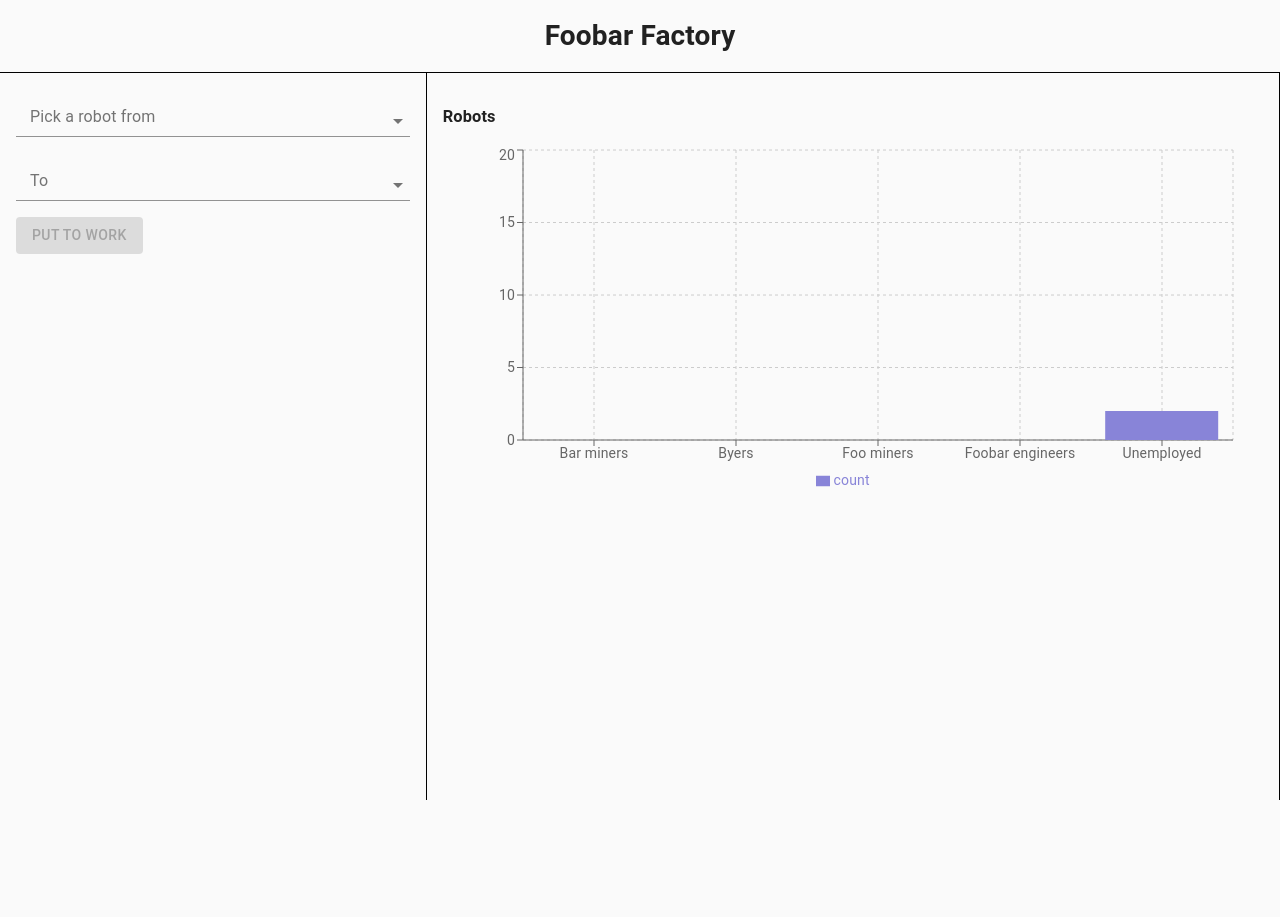
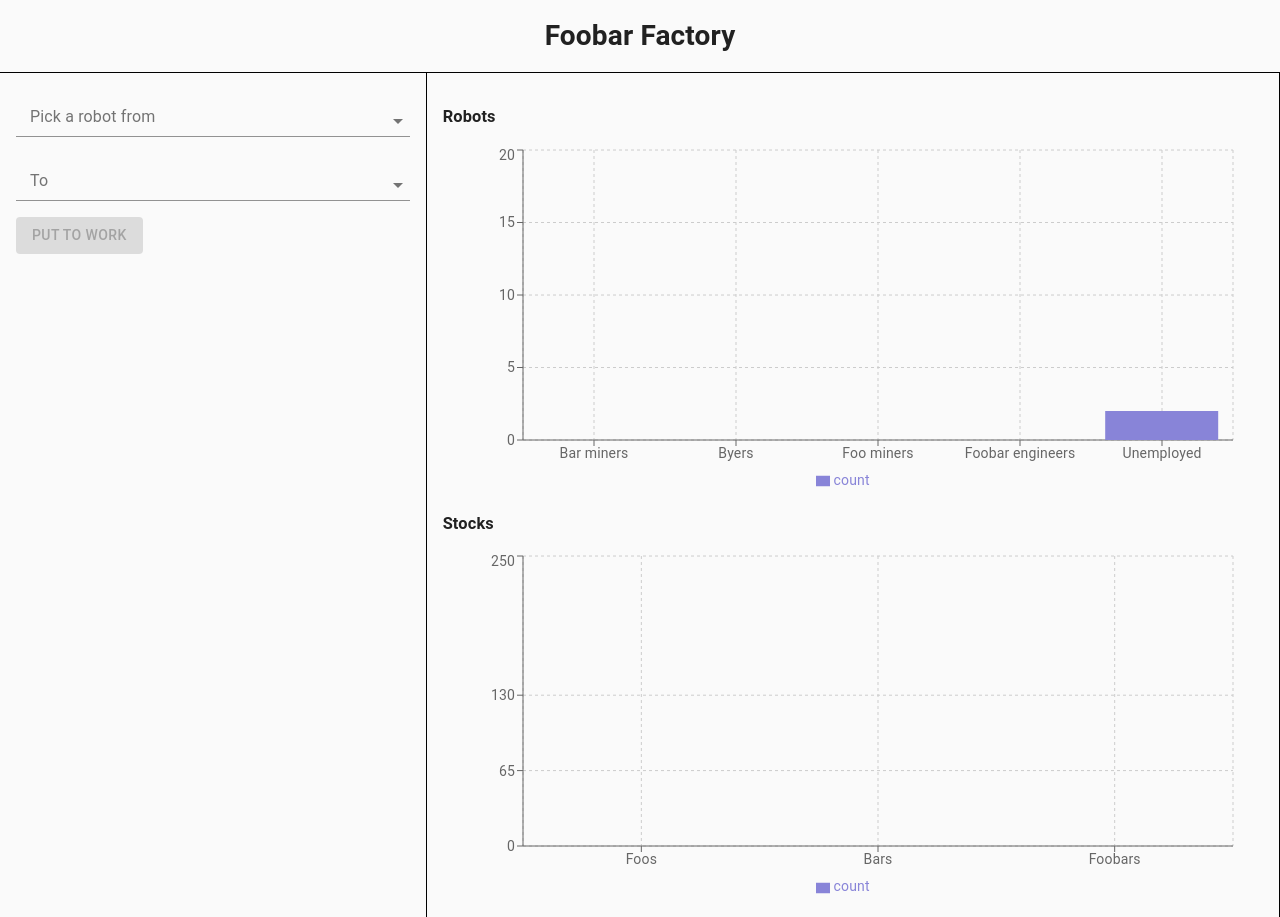
Before and after one commit to theFreedomBanana/foobar-factory, a React app: page / in a window 1280 px wide. Before the commit the page ends 800 px from the top, so only its background shows below. Built offline with nearby package versions, Linux system fonts and the light colour scheme.

Commit message:
feat: add StockAnaysis component

```diff
--- a/res/translations/en.json
+++ b/res/translations/en.json
@@ -18,6 +18,12 @@
 			"error": "Ce champ est obligatoire",
 			"initialTaskLabel": "Pick a robot from",
 			"validate": "Put to work"
+		},
+		"StockAnalysis": {
+			"bar": "Bars",
+			"foo": "Foos",
+			"foobar": "Foobars",
+			"title": "Stocks"
 		}
 	}
 }
--- a/src/Components/Application/index.tsx
+++ b/src/Components/Application/index.tsx
@@ -1,6 +1,7 @@
 import { createStyles, Grid, withStyles, WithStyles } from "@material-ui/core";
 import React, { memo } from "react";
 import { RobotAnalysis } from "../Features/RobotAnalysis";
+import { StockAnalysis } from "../Features/StockAnalysis";
 import { RobotManagment } from "../Features/RobotManagment";
 import { Header } from "./Header";
 
@@ -26,6 +27,9 @@ export const Dasboard = withStyles(styles)(
 							<Grid item md={12}>
 								<RobotAnalysis />
 							</Grid>
+							<Grid item md={12}>
+								<StockAnalysis />
+							</Grid>
 						</Grid>
 					</Grid>
 				</Grid>
--- /dev/null
+++ b/src/Components/Features/StockAnalysis/index.tsx
@@ -0,0 +1,86 @@
+import { BarChart, Bar, XAxis, YAxis, CartesianGrid, Tooltip, Legend, ResponsiveContainer } from "recharts";
+import React, { memo, useMemo } from "react";
+import { useTranslation } from "react-i18next";
+import { connect } from "react-redux";
+import { Dispatch } from "redux";
+import { createSelector } from "reselect";
+import { Class } from "../../../Classes";
+import { Store } from "../../../Store";
+
+// #region TYPES
+interface StockAnalysisProps {
+	readonly barPerId?: { [index: string]: Class<"bar"> };
+	readonly dispatch: Dispatch;
+	readonly fooPerId?: { [index: string]: Class<"foo"> };
+	readonly foobarPerId?: { [index: string]: Class<"foobar"> };
+}
+// #endregion
+
+// #region CONNEXION
+const selectFooPerId = createSelector(
+	[(store) => store.record.foo],
+	(fooPerId) => fooPerId,
+);
+
+const selectBarPerId = createSelector(
+	[(store) => store.record.bar],
+	(barPerId) => barPerId,
+);
+
+const selectFoobarPerId = createSelector(
+	[(store) => store.record.foobar],
+	(foobarPerId) => foobarPerId,
+);
+
+const mapStateToProps = (store: Store) => ({
+	barPerId: selectBarPerId(store),
+	fooPerId: selectFooPerId(store),
+	foobarPerId: selectFoobarPerId(store),
+});
+// #endregion
+
+
+// #region COMPONENT
+export const StockAnalysis = connect(mapStateToProps)(
+	memo(
+		({ barPerId, fooPerId, foobarPerId }: StockAnalysisProps) => {
+			const { t } = useTranslation();
+
+			const data = useMemo(
+				() => ([
+					{ count: Object.keys(fooPerId || {}).length, name: t("Feature:StockAnalysis:foo") },
+					{ count: Object.keys(barPerId || {}).length, name: t("Feature:StockAnalysis:bar") },
+					{ count: Object.keys(foobarPerId || {}).length, name: t("Feature:StockAnalysis:foobar") },
+				]),
+				[barPerId, fooPerId, foobarPerId, t],
+			);
+
+			return (
+				<>
+					<h3>{t("Feature:StockAnalysis:title")}</h3>
+					<ResponsiveContainer height={350} width={"100%"}>
+						<BarChart
+							height={250}
+							data={data}
+							margin={{
+								bottom: 5,
+								left: 20,
+								right: 30,
+								top: 5,
+							}}
+						>
+							<CartesianGrid strokeDasharray="3 3" />
+							<XAxis dataKey="name" />
+							<YAxis dataKey="count" domain={[0, 250]} />
+							<Tooltip />
+							<Legend />
+							<Bar dataKey="count" fill="#8884d8" />
+						</BarChart>
+					</ResponsiveContainer>
+				</>
+			);
+		},
+	),
+);
+
+StockAnalysis.displayName = "stockAnalysis";
```
